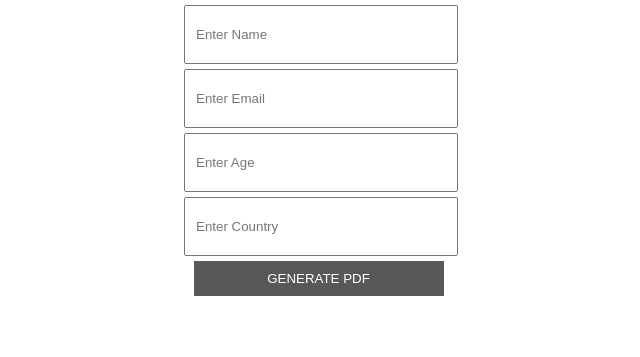
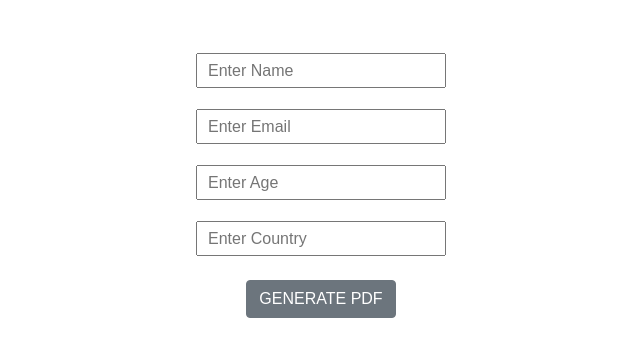
Before and after one commit to busraakcay/html-to-pdf, a PHP site: page / in a window 1280 px wide. Shown: the top 357 px of the page, without its empty margins (319-959 px from the left). Run offline with PHP 8.4, Linux system fonts and the light colour scheme; some libraries are stand-ins or nearby versions.

Commit message:
saving pdf

```diff
--- a/generatePdf.php
+++ b/generatePdf.php
@@ -18,5 +18,8 @@ if (isset($_POST['submit_val'])) {
     $dompdf->setPaper('A4');
     $dompdf->render();
     $dompdf->stream("", array("Attachment" => false));
-    exit(0);
+    $output = $dompdf->output();
+    $path = 'pdfs/' . rand() . '.pdf';
+    file_put_contents($path, $output);
+    header("Location:index.php");
 }
--- a/index.php
+++ b/index.php
@@ -3,26 +3,44 @@
 
 <head>
     <meta http-equiv="Content-Type" content="text/html; charset=utf-8" />
+    <link rel="stylesheet" href="https://cdn.jsdelivr.net/npm/bootstrap@4.6.1/dist/css/bootstrap.min.css" integrity="sha384-zCbKRCUGaJDkqS1kPbPd7TveP5iyJE0EjAuZQTgFLD2ylzuqKfdKlfG/eSrtxUkn" crossorigin="anonymous">
+    <link rel="stylesheet" href="https://cdnjs.cloudflare.com/ajax/libs/jquery-modal/0.9.1/jquery.modal.min.css" />
     <link href="style.css" type="text/css" rel="stylesheet" />
 </head>
+<script>
+
+</script>
 
 <body>
-    <div id="wrapper">
+    <div id="wrapper" class="container mt-5">
         <div id="html_div">
             <form action="generatePdf.php" method="post">
-                <input type="text" name="name" placeholder="Enter Name">
-                <br>
-                <input type="text" name="email" placeholder="Enter Email">
-                <br>
-                <input type="text" name="age" placeholder="Enter Age">
-                <br>
-                <input type="text" name="country" placeholder="Enter Country">
-                <br>
-                <input type="submit" name="submit_val" value="GENERATE PDF">
+                <div class="form-group">
+                    <input type="text" name="name" placeholder="Enter Name">
+                </div>
+                <div class="form-group">
+                    <input type="text" name="email" placeholder="Enter Email">
+                </div>
+                <div class="form-group">
+                    <input type="text" name="age" placeholder="Enter Age">
+                </div>
+                <div class="form-group">
+                    <input type="text" name="country" placeholder="Enter Country">
+                </div>
+                <button type="submit" name="submit_val" class="btn btn-secondary mt-2">GENERATE PDF</button>
             </form>
         </div>
 
     </div>
 </body>
+<footer>
+    <script src="https://cdn.jsdelivr.net/npm/jquery@3.5.1/dist/jquery.slim.min.js" integrity="sha384-DfXdz2htPH0lsSSs5nCTpuj/zy4C+OGpamoFVy38MVBnE+IbbVYUew+OrCXaRkfj" crossorigin="anonymous"></script>
+    <script src="https://cdn.jsdelivr.net/npm/bootstrap@4.6.1/dist/js/bootstrap.bundle.min.js" integrity="sha384-fQybjgWLrvvRgtW6bFlB7jaZrFsaBXjsOMm/tB9LTS58ONXgqbR9W8oWht/amnpF" crossorigin="anonymous"></script>
+    <script src="https://cdn.jsdelivr.net/npm/jquery@3.5.1/dist/jquery.slim.min.js" integrity="sha384-DfXdz2htPH0lsSSs5nCTpuj/zy4C+OGpamoFVy38MVBnE+IbbVYUew+OrCXaRkfj" crossorigin="anonymous"></script>
+    <script src="https://cdn.jsdelivr.net/npm/popper.js@1.16.1/dist/umd/popper.min.js" integrity="sha384-9/reFTGAW83EW2RDu2S0VKaIzap3H66lZH81PoYlFhbGU+6BZp6G7niu735Sk7lN" crossorigin="anonymous"></script>
+    <script src="https://cdn.jsdelivr.net/npm/bootstrap@4.6.1/dist/js/bootstrap.min.js" integrity="sha384-VHvPCCyXqtD5DqJeNxl2dtTyhF78xXNXdkwX1CZeRusQfRKp+tA7hAShOK/B/fQ2" crossorigin="anonymous"></script>
+    <script src="https://cdnjs.cloudflare.com/ajax/libs/jquery/3.0.0/jquery.min.js"></script>
+    <script src="https://cdnjs.cloudflare.com/ajax/libs/jquery-modal/0.9.1/jquery.modal.min.js"></script>
+</footer>
 
 </html>
```
Also changed, not shown: style.css (line endings or trailing spaces).
